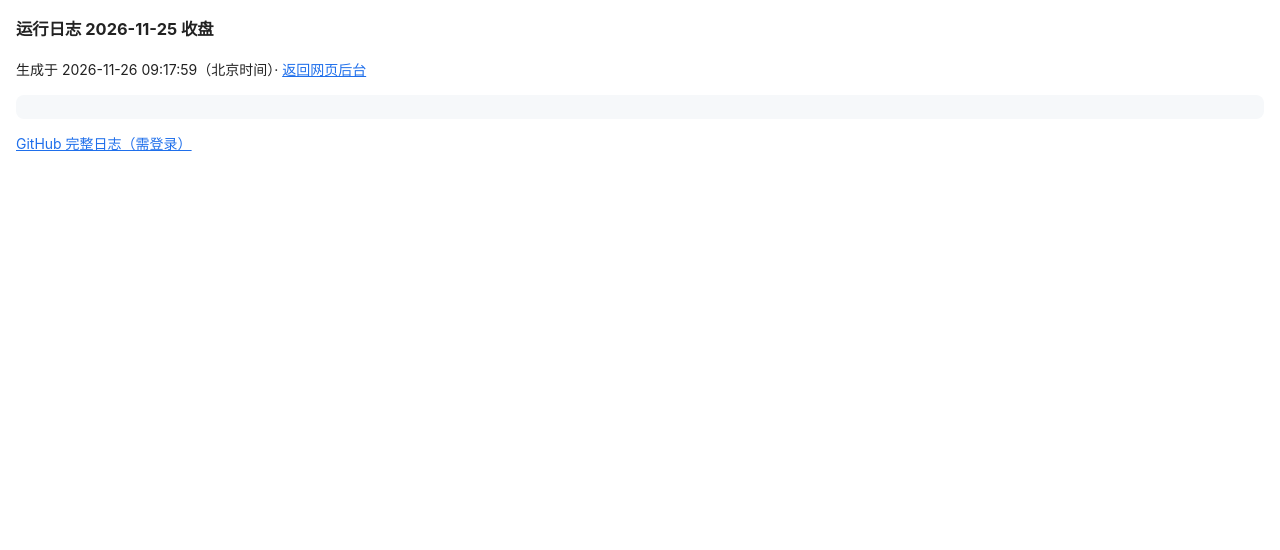
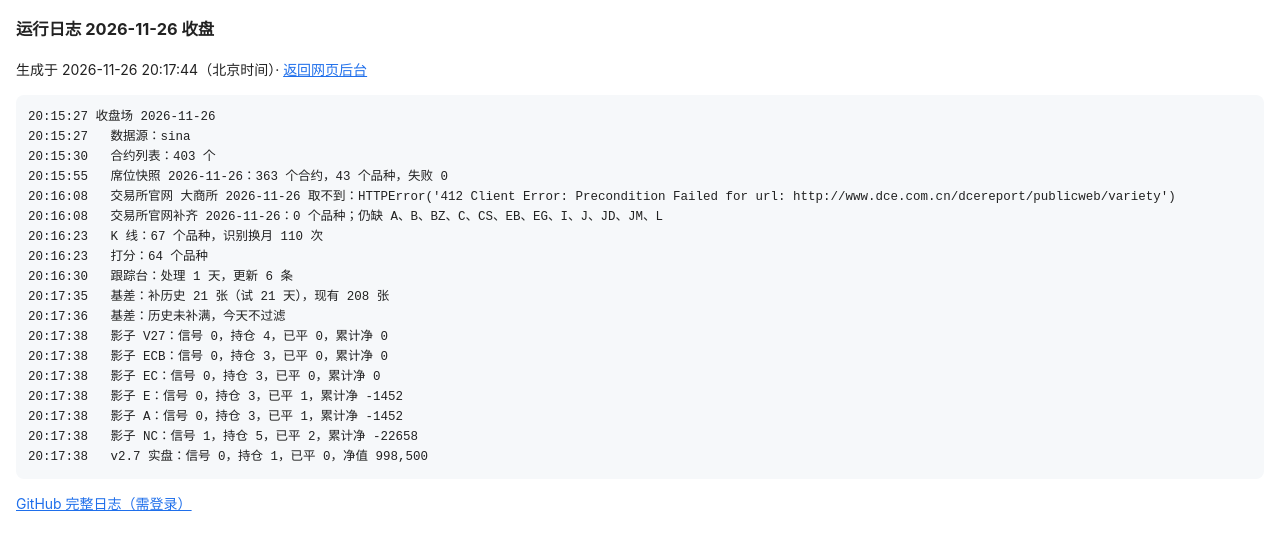
Before and after one commit to yuherantrader-glitch/futures-board, a plain HTML site: page log.html in a window 1280 px wide. Drawn offline with Linux system fonts and the light colour scheme.

Commit message:
更新 2026-11-26 20:30

```diff
--- a/log.html
+++ b/log.html
@@ -1 +1,18 @@
-<!doctype html><meta charset="utf-8"><meta name="viewport" content="width=device-width,initial-scale=1"><title>运行日志</title><style>body{font:14px/1.6 -apple-system,"PingFang SC",sans-serif;margin:16px;color:#222}pre{white-space:pre-wrap;word-break:break-all;background:#f6f8fa;padding:12px;border-radius:8px;font-size:12.5px}a{color:#1f6feb}</style><h3>运行日志 2026-11-25 收盘</h3><p>生成于 2026-11-26 09:17:59（北京时间）· <a href="./">返回网页后台</a></p><pre></pre><p><a href="https://github.com/yuherantrader-glitch/futures-system/actions/runs/45734784005">GitHub 完整日志（需登录）</a></p>
+<!doctype html><meta charset="utf-8"><meta name="viewport" content="width=device-width,initial-scale=1"><title>运行日志</title><style>body{font:14px/1.6 -apple-system,"PingFang SC",sans-serif;margin:16px;color:#222}pre{white-space:pre-wrap;word-break:break-all;background:#f6f8fa;padding:12px;border-radius:8px;font-size:12.5px}a{color:#1f6feb}</style><h3>运行日志 2026-11-26 收盘</h3><p>生成于 2026-11-26 20:17:44（北京时间）· <a href="./">返回网页后台</a></p><pre>20:15:27 收盘场 2026-11-26
+20:15:27   数据源：sina
+20:15:30   合约列表：403 个
+20:15:55   席位快照 2026-11-26：363 个合约，43 个品种，失败 0
+20:16:08   交易所官网 大商所 2026-11-26 取不到：HTTPError(&#x27;412 Client Error: Precondition Failed for url: http://www.dce.com.cn/dcereport/publicweb/variety&#x27;)
+20:16:08   交易所官网补齐 2026-11-26：0 个品种；仍缺 A、B、BZ、C、CS、EB、EG、I、J、JD、JM、L
+20:16:23   K 线：67 个品种，识别换月 110 次
+20:16:23   打分：64 个品种
+20:16:30   跟踪台：处理 1 天，更新 6 条
+20:17:35   基差：补历史 21 张（试 21 天），现有 208 张
+20:17:36   基差：历史未补满，今天不过滤
+20:17:38   影子 V27：信号 0，持仓 4，已平 0，累计净 0
+20:17:38   影子 ECB：信号 0，持仓 3，已平 0，累计净 0
+20:17:38   影子 EC：信号 0，持仓 3，已平 0，累计净 0
+20:17:38   影子 E：信号 0，持仓 3，已平 1，累计净 -1452
+20:17:38   影子 A：信号 0，持仓 3，已平 1，累计净 -1452
+20:17:38   影子 NC：信号 1，持仓 5，已平 2，累计净 -22658
+20:17:38   v2.7 实盘：信号 0，持仓 1，已平 0，净值 998,500</pre><p><a href="https://github.com/yuherantrader-glitch/futures-system/actions/runs/45817923267">GitHub 完整日志（需登录）</a></p>
```
Also changed, not shown: data.json (+1 -1 lines), index.html (+1 -1 lines), 2 other files.
